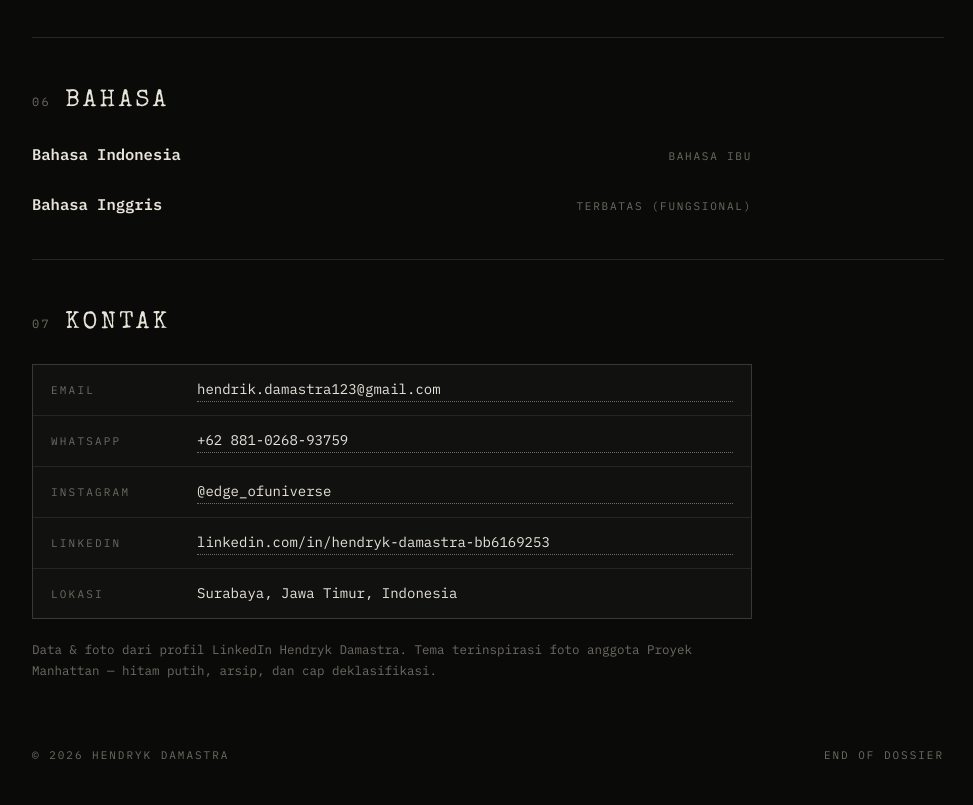
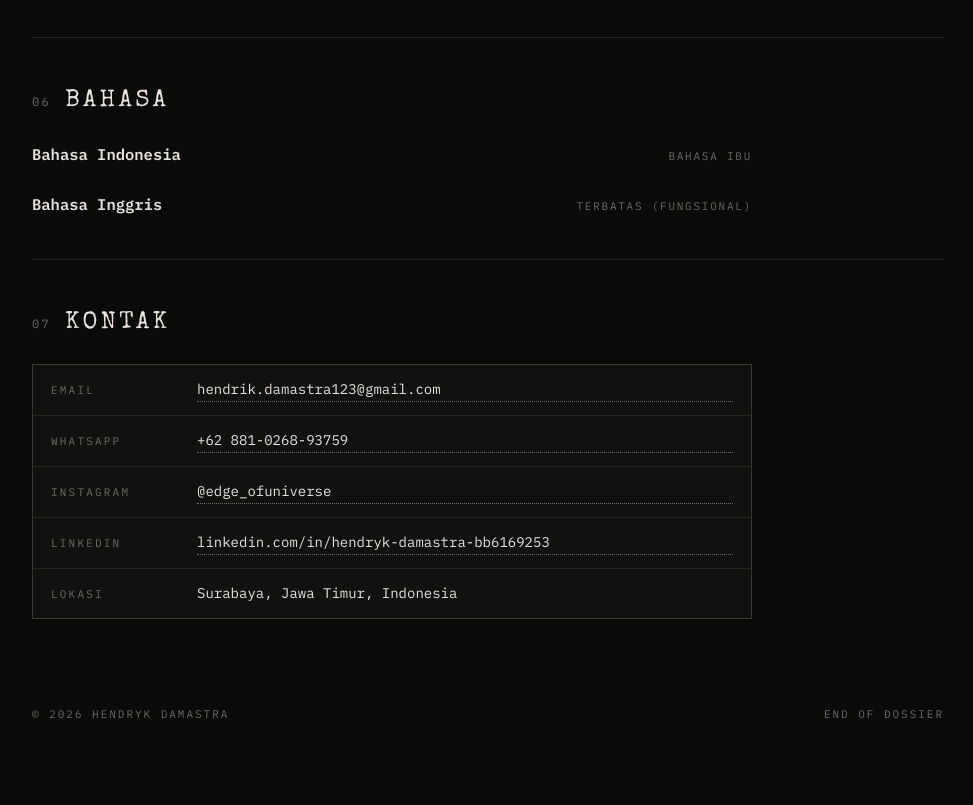
Before and after one commit to he-ctrl/hendryk-damastra, a plain HTML site: page index.html in a window 1280 px wide. Shown: the part 2505-3310 px from the top of the page, without its empty margins (152-1125 px from the left). After the commit the page ends 3268 px from the top, so only its background shows below. Drawn offline with nearby package versions, Linux system fonts and the light colour scheme.

Commit message:
Hapus paragraf catatan di bagian kontak

```diff
--- a/index.html
+++ b/index.html
@@ -134,7 +134,6 @@
       <div class="contact-line"><span>LINKEDIN</span><a href="https://id.linkedin.com/in/hendryk-damastra-bb6169253" target="_blank" rel="noopener">linkedin.com/in/hendryk-damastra-bb6169253</a></div>
       <div class="contact-line"><span>LOKASI</span><span>Surabaya, Jawa Timur, Indonesia</span></div>
     </div>
-    <p class="note">Data &amp; foto dari profil LinkedIn Hendryk Damastra. Tema terinspirasi foto anggota Proyek Manhattan — hitam putih, arsip, dan cap deklasifikasi.</p>
   </section>
 </main>
 
--- a/style.css
+++ b/style.css
@@ -183,7 +183,6 @@ main { max-width: 960px; margin: 0 auto; padding: 0 24px; }
   .contact-line a, .contact-line span:last-child { word-break: break-all; }
 }
 
-.note { font-size: 12.5px; color: var(--ink-faint); max-width: 720px; }
 
 /* ---------- footer ---------- */
 footer {
```
